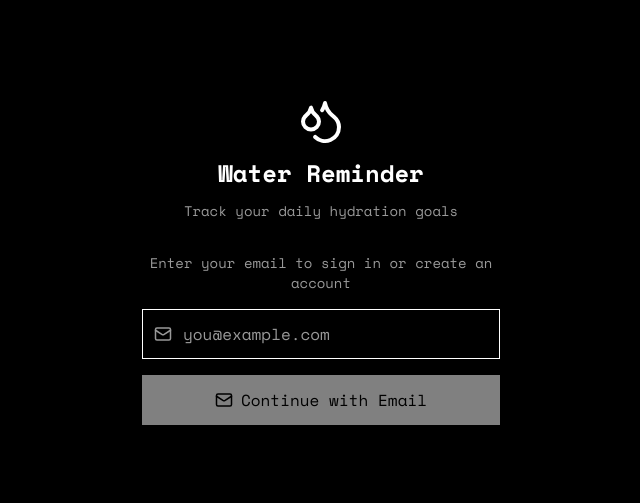
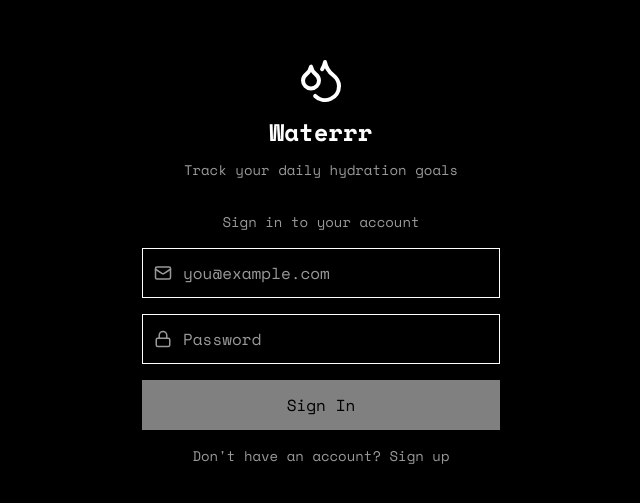
Before and after one commit to salmon6934/waterrr, a Next.js app: page / in a window 1280 px wide. Shown: the part 139-642 px from the top of the page, without its empty margins (319-959 px from the left). Built offline with nearby package versions, Linux system fonts and the light colour scheme; no server answers.

Commit message:
finalized android build

```diff
--- a/app/friends/page.tsx
+++ b/app/friends/page.tsx
@@ -15,6 +15,7 @@ export default function FriendsPage() {
   const [session, setSession] = useState<Session | null>(null);
   const [loading, setLoading] = useState(true);
   const [friends, setFriends] = useState<FriendProgress[]>([]);
+  const [friendsLoading, setFriendsLoading] = useState(true);
   const [connected, setConnected] = useState(true);
   const [showAddFriend, setShowAddFriend] = useState(false);
 
@@ -46,6 +47,7 @@ export default function FriendsPage() {
 
   // Load friends list and subscribe to real-time updates
   const loadFriends = useCallback(async (userId: string) => {
+    setFriendsLoading(true);
     // Get accepted friend connections where current user is either userId or friendId
     const { data: connections, error } = await supabase
       .from('friend_connections')
@@ -53,7 +55,10 @@ export default function FriendsPage() {
       .eq('status', 'accepted')
       .or(`user_id.eq.${userId},friend_id.eq.${userId}`);
 
-    if (error || !connections) return;
+    if (error || !connections) {
+      setFriendsLoading(false);
+      return;
+    }
 
     // Extract friend IDs
     const friendIds = connections.map((conn) =>
@@ -62,6 +67,7 @@ export default function FriendsPage() {
 
     if (friendIds.length === 0) {
       setFriends([]);
+      setFriendsLoading(false);
       return;
     }
 
@@ -103,35 +109,36 @@ export default function FriendsPage() {
     }));
 
     setFriends(friendProgressList);
+    setFriendsLoading(false);
   }, []);
 
   useEffect(() => {
     if (!session?.user?.id) return;
 
+    let cancelled = false;
     const userId = session.user.id;
     loadFriends(userId);
 
     // Subscribe to real-time changes on intake_entries for friends
-    const channelName = `friends-intake-${Date.now()}`;
+    const channelName = `friends-intake-${Date.now()}-${Math.random().toString(36).slice(2)}`;
     const intakeChannel = supabase
       .channel(channelName)
       .on(
         'postgres_changes',
         { event: '*', schema: 'public', table: 'intake_entries' },
         () => {
-          // Reload friends data when any intake entry changes
-          loadFriends(userId);
+          if (!cancelled) loadFriends(userId);
         }
       )
       .on(
         'postgres_changes',
         { event: '*', schema: 'public', table: 'profiles' },
         () => {
-          // Reload friends data when any profile changes (goal/streak updates)
-          loadFriends(userId);
+          if (!cancelled) loadFriends(userId);
         }
       )
       .subscribe((status) => {
+        if (cancelled) return;
         if (status === 'SUBSCRIBED') {
           setConnected(true);
         } else if (status === 'CLOSED' || status === 'CHANNEL_ERROR') {
@@ -140,7 +147,8 @@ export default function FriendsPage() {
       });
 
     return () => {
-      supabase.removeChannel(intakeChannel);
+      cancelled = true;
+      supabase.removeChannel(intakeChannel).catch(() => {});
     };
   }, [session, loadFriends]);
 
@@ -189,7 +197,9 @@ export default function FriendsPage() {
         <h2 className="text-sm font-bold text-foreground mb-3 uppercase tracking-wide">
           Activity
         </h2>
-        {friends.length === 0 ? (
+        {friendsLoading ? (
+          <p className="text-xs text-muted animate-pulse">Loading...</p>
+        ) : friends.length === 0 ? (
           <p className="text-xs text-muted">
             No friends yet. Search for users or share your invite link below.
           </p>
--- a/app/globals.css
+++ b/app/globals.css
@@ -21,3 +21,8 @@ body {
   background: var(--background);
   font-family: "Space Mono", monospace;
 }
+
+@keyframes shimmer {
+  0% { transform: translateX(-100%); }
+  100% { transform: translateX(100%); }
+}
--- a/app/layout.tsx
+++ b/app/layout.tsx
@@ -83,17 +83,13 @@ export default function RootLayout({
   return (
     <html lang="en" className={spaceMono.className}>
       <head>
-        <title>Water Reminder</title>
+        <title>Waterrr</title>
         <meta name="description" content="Track your daily water intake and stay hydrated" />
       </head>
       <body className="max-w-[390px] mx-auto bg-background text-foreground">
-        {loading ? (
-          <div className="flex min-h-screen items-center justify-center">
-            <p className="font-mono text-muted animate-pulse">Loading...</p>
-          </div>
-        ) : !session ? (
+        {loading ? null : !session ? (
           <AuthScreen />
-        ) : !hasProfile ? (
+        ) : hasProfile === null ? null : !hasProfile ? (
           <OnboardingScreen session={session} onComplete={handleOnboardingComplete} />
         ) : (
           <>
--- a/capacitor.config.ts
+++ b/capacitor.config.ts
@@ -2,7 +2,7 @@ import type { CapacitorConfig } from '@capacitor/cli';
 
 const config: CapacitorConfig = {
   appId: 'com.avien.waterreminder',
-  appName: 'Water Reminder',
+  appName: 'Waterrr',
   webDir: 'out',
   server: {
     androidScheme: 'https',
--- a/components/AuthScreen.tsx
+++ b/components/AuthScreen.tsx
@@ -1,28 +1,35 @@
 'use client';
 
 import { useState } from 'react';
-import { sendMagicLink } from '@/lib/auth';
-import { Mail, Loader2, Droplets } from 'lucide-react';
+import { signUp, signIn } from '@/lib/auth';
+import { Mail, Lock, Loader2, Droplets } from 'lucide-react';
 
 export default function AuthScreen() {
   const [email, setEmail] = useState('');
+  const [password, setPassword] = useState('');
   const [loading, setLoading] = useState(false);
+  const [error, setError] = useState('');
+  const [isSignUp, setIsSignUp] = useState(false);
   const [message, setMessage] = useState('');
-  const [error, setError] = useState('');
 
   async function handleSubmit(e: React.FormEvent) {
     e.preventDefault();
     setLoading(true);
+    setError('');
     setMessage('');
-    setError('');
 
     try {
-      await sendMagicLink(email);
-      setMessage('Check your email for the login link');
-      setEmail('');
+      if (isSignUp) {
+        await signUp(email, password);
+        setMessage('Account created! You can now sign in.');
+        setIsSignUp(false);
+        setPassword('');
+      } else {
+        await signIn(email, password);
+      }
     } catch (err: unknown) {
       const errorMessage =
-        err instanceof Error ? err.message : 'Failed to send magic link';
+        err instanceof Error ? err.message : 'Authentication failed';
       setError(errorMessage);
     } finally {
       setLoading(false);
@@ -35,16 +42,16 @@ export default function AuthScreen() {
         {/* Branding */}
         <div className="flex flex-col items-center gap-3">
           <Droplets size={48} className="text-foreground" />
-          <h1 className="text-2xl font-bold text-center">Water Reminder</h1>
+          <h1 className="text-2xl font-bold text-center">Waterrr</h1>
           <p className="text-sm text-muted text-center">
             Track your daily hydration goals
           </p>
         </div>
 
-        {/* Login Form */}
+        {/* Form */}
         <div className="space-y-4">
           <p className="text-sm text-muted text-center">
-            Enter your email to sign in or create an account
+            {isSignUp ? 'Create an account' : 'Sign in to your account'}
           </p>
 
           <form onSubmit={handleSubmit} className="space-y-4">
@@ -65,19 +72,42 @@ export default function AuthScreen() {
               />
             </div>
 
+            <div className="relative">
+              <Lock
+                size={18}
+                className="absolute left-3 top-1/2 -translate-y-1/2 text-muted"
+              />
+              <input
+                type="password"
+                value={password}
+                onChange={(e) => setPassword(e.target.value)}
+                placeholder="Password"
+                required
+                disabled={loading}
+                minLength={6}
+                className="w-full border border-border bg-background text-foreground pl-10 pr-4 py-3 font-mono placeholder:text-muted focus:outline-none focus:ring-1 focus:ring-foreground disabled:opacity-50"
+                aria-label="Password"
+              />
+            </div>
+
             <button
               type="submit"
-              disabled={loading || !email}
+              disabled={loading || !email || !password}
               className="w-full flex items-center justify-center gap-2 border border-border px-4 py-3 text-background bg-foreground hover:opacity-90 transition-opacity disabled:opacity-50 disabled:cursor-not-allowed"
             >
               {loading ? (
                 <Loader2 size={18} className="animate-spin" />
-              ) : (
-                <Mail size={18} />
-              )}
-              <span>{loading ? 'Sending...' : 'Continue with Email'}</span>
+              ) : null}
+              <span>{loading ? 'Please wait...' : isSignUp ? 'Sign Up' : 'Sign In'}</span>
             </button>
           </form>
+
+          <button
+            onClick={() => { setIsSignUp(!isSignUp); setError(''); setMessage(''); }}
+            className="w-full text-center text-sm text-muted hover:text-foreground transition-colors"
+          >
+            {isSignUp ? 'Already have an account? Sign in' : "Don't have an account? Sign up"}
+          </button>
 
           {message && (
             <p className="text-sm text-foreground border border-border p-3 text-center">
--- a/components/FriendCard.tsx
+++ b/components/FriendCard.tsx
@@ -1,5 +1,6 @@
 'use client';
 
+import { motion } from 'framer-motion';
 import { FriendProgress } from '@/lib/types';
 
 interface FriendCardProps {
@@ -24,10 +25,12 @@ export default function FriendCard({ friend }: FriendCardProps) {
       </div>
 
       {/* Progress bar */}
-      <div className="w-full h-3 border border-border bg-background mb-2">
-        <div
-          className="h-full bg-foreground transition-all duration-300"
-          style={{ width: `${percentage}%` }}
+      <div className="w-full h-3 border border-border bg-background mb-2 overflow-hidden">
+        <motion.div
+          className="h-full bg-foreground"
+          initial={{ width: 0 }}
+          animate={{ width: `${percentage}%` }}
+          transition={{ duration: 0.6, ease: 'easeOut' }}
         />
       </div>
 
--- a/lib/auth.ts
+++ b/lib/auth.ts
@@ -2,12 +2,26 @@ import { Session } from '@supabase/supabase-js';
 import { supabase } from './supabase';
 
 /**
- * Sends a magic link to the provided email address for passwordless authentication.
+ * Signs up a new user with email and password.
  * @param email - The user's email address
- * @throws Error if the magic link cannot be sent
+ * @param password - The user's password
+ * @throws Error if signup fails
  */
-export async function sendMagicLink(email: string): Promise<void> {
-  const { error } = await supabase.auth.signInWithOtp({ email });
+export async function signUp(email: string, password: string): Promise<void> {
+  const { error } = await supabase.auth.signUp({ email, password });
+  if (error) {
+    throw error;
+  }
+}
+
+/**
+ * Signs in a user with email and password.
+ * @param email - The user's email address
+ * @param password - The user's password
+ * @throws Error if sign in fails
+ */
+export async function signIn(email: string, password: string): Promise<void> {
+  const { error } = await supabase.auth.signInWithPassword({ email, password });
   if (error) {
     throw error;
   }
--- a/package.json
+++ b/package.json
@@ -10,6 +10,8 @@
     "test": "vitest --run"
   },
   "dependencies": {
+    "@capacitor/android": "8.4.0",
+    "@capacitor/app": "8.1.0",
     "@capacitor/core": "^8.4.0",
     "@capacitor/haptics": "^8.0.2",
     "@capacitor/local-notifications": "^8.2.0",
```
Also changed, not shown: 2 other files (tests, documents, lock files or other folders).
